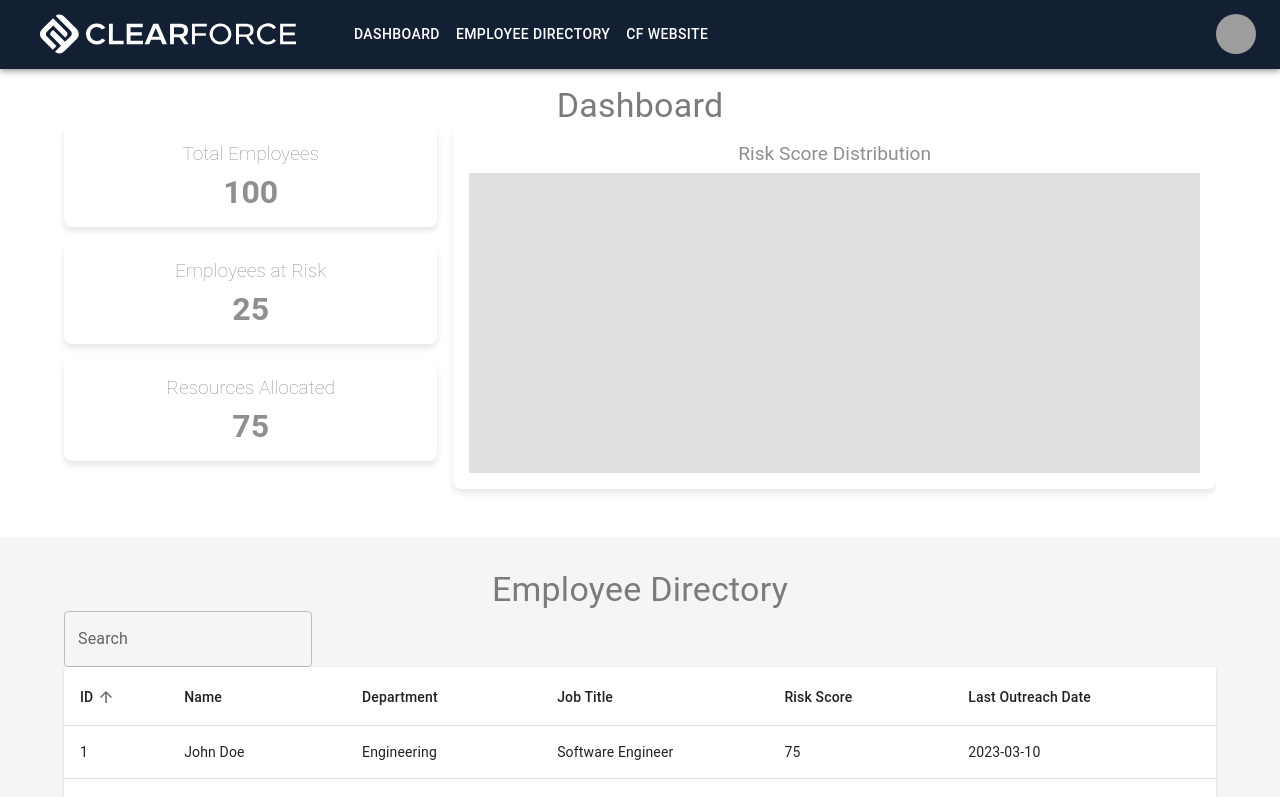
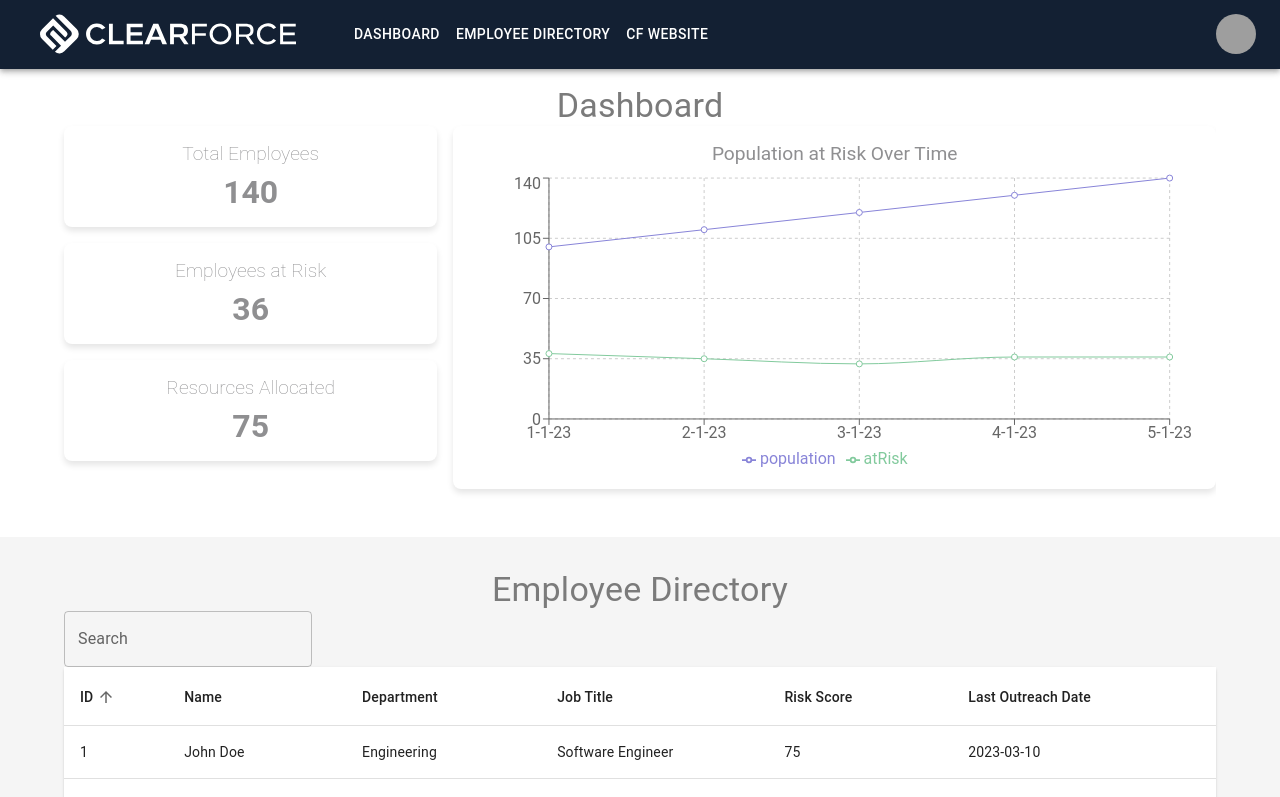
Before and after one commit to dunncw/VA_model_frontend_codux, a React (Create React App) app: page /#/ in a window 1280 px wide. Shown: the top 797 px of the page. Built offline with nearby package versions, Linux system fonts and the light colour scheme; grey boxes are pictures that could not be loaded.

Commit message:
added charts using recharts

```diff
--- a/package.json
+++ b/package.json
@@ -18,6 +18,7 @@
     "react": "^18.2.0",
     "react-dom": "^18.2.0",
     "react-router-dom": "^6.10.0",
+    "recharts": "^2.6.0",
     "web-vitals": "^3.3.0"
   },
   "devDependencies": {
--- a/src/_codux/boards/app/app.board.tsx
+++ b/src/_codux/boards/app/app.board.tsx
@@ -5,9 +5,9 @@ export default createBoard({
     name: 'App',
     Board: () => <App key={null} />,
     environmentProps: {
-        windowWidth: 1020,
-        canvasWidth: 1400,
-        windowHeight: 839,
+        windowWidth: 1210,
+        canvasWidth: 1254,
+        windowHeight: 830,
         canvasHeight: 939,
     },
 });
--- a/src/components/Chart/Chart.module.scss
+++ b/src/components/Chart/Chart.module.scss
@@ -9,6 +9,7 @@
   margin-bottom: 1rem;
   justify-items: center;
   height: 100%; // Set the height of the chart to 100%
+  min-height: 100%; // Set the min-height of the chart to 100%
 }
 
 .title {
--- a/src/components/Chart/Chart.tsx
+++ b/src/components/Chart/Chart.tsx
@@ -1,20 +1,63 @@
 // src/components/Chart/Chart.tsx
-import React from 'react';
+import React, { PureComponent } from 'react';
+import {
+  LineChart,
+  Line,
+  XAxis,
+  YAxis,
+  CartesianGrid,
+  Tooltip,
+  Legend,
+  ResponsiveContainer,
+} from 'recharts';
 import styles from './Chart.module.scss';
 
 interface ChartProps {
   title: string;
+  data: any[];
+  dataKeys: string[];
+  colors?: string[];
 }
 
-const Chart: React.FC<ChartProps> = ({ title }) => {
-  return (
-    <div className={styles.chart}>
-      <div className={styles.title}>{title}</div>
-      <div className={styles.dummyChart} style={{ width: '100%', height: '300px', backgroundColor: '#e0e0e0' }}>
-        {/* Add your chart implementation here */}
-      </div>
-    </div>
-  );
+const formatDateAxisTicks = (tick: number) => {
+  const date = new Date(tick);
+  // return date in mm-dd-yy format
+  return `${date.getMonth() + 1}-${date.getDate()}-${date.getFullYear() % 100}`;
 };
 
+class Chart extends PureComponent<ChartProps> {
+  render() {
+    const { title, dataKeys, colors } = this.props;
+
+    const defaultColors = ['#8884d8', '#82ca9d'];
+
+    const dummyData = [
+      { date: new Date(2023, 0, 1).getTime(), population: 100, atRisk: 38 },
+      { date: new Date(2023, 1, 1).getTime(), population: 110, atRisk: 35 },
+      { date: new Date(2023, 2, 1).getTime(), population: 120, atRisk: 32 },
+      { date: new Date(2023, 3, 1).getTime(), population: 130, atRisk: 36 },
+      { date: new Date(2023, 4, 1).getTime(), population: 140, atRisk: 36 },
+    ];
+
+    return (
+      <div className={styles.chart}>
+        <div className={styles.title}>{title}</div>
+        <div className={styles.dummyChart} style={{ width: '100%', height: '300px' }}>
+          <ResponsiveContainer width="100%" height="100%">
+            <LineChart data={dummyData} margin={{ top: 5, right: 30, left: 20, bottom: 5 }}>
+              <CartesianGrid strokeDasharray="3 3" />
+              <XAxis dataKey="date" tickFormatter={formatDateAxisTicks} />
+              <YAxis />
+              <Tooltip />
+              <Legend />
+              <Line type="monotone" dataKey="population" stroke="#8884d8" activeDot={{ r: 8 }} />
+              <Line type="monotone" dataKey="atRisk" stroke="#82ca9d" />
+            </LineChart>
+          </ResponsiveContainer>
+        </div>
+      </div>
+    );
+  }
+}
+
 export default Chart;
--- /dev/null
+++ b/src/components/Chart/Chart_2.tsx
@@ -0,0 +1,62 @@
+// src/components/Chart/Chart_2.tsx
+import React, { PureComponent } from 'react';
+import {
+  ComposedChart,
+  Line,
+  Area,
+  Bar,
+  XAxis,
+  YAxis,
+  CartesianGrid,
+  Tooltip,
+  Legend,
+  Scatter,
+  ResponsiveContainer,
+} from 'recharts';
+import styles from './Chart.module.scss';
+
+interface ChartProps {
+  title: string;
+  data: any[];
+  dataKeys: string[];
+  colors?: string[];
+}
+
+class Chart_2 extends PureComponent<ChartProps> {
+  render() {
+    const { title, dataKeys, colors } = this.props;
+
+    const defaultColors = ['#8884d8', '#82ca9d'];
+
+    const dummyData = [
+      { date: "1-23",  aggregateRiskScore: 4.2, contactsAttempted: 3, successfulContacts: 3, selfReportedHappiness: 7.8 },
+      { date: "2-23",  aggregateRiskScore: 4.5, contactsAttempted: 2, successfulContacts: 2, selfReportedHappiness: 7.5 },
+      { date: "3-23",  aggregateRiskScore: 5.4, contactsAttempted: 4, successfulContacts: 3, selfReportedHappiness: 6.8 },
+      { date: "4-23",  aggregateRiskScore: 6.8, contactsAttempted: 6, successfulContacts: 4, selfReportedHappiness: 6.5 },
+      { date: "5-23",  aggregateRiskScore: 7.5, contactsAttempted: 7, successfulContacts: 2, selfReportedHappiness: 4 },
+    ];
+
+    return (
+      <div className={styles.chart}>
+        <div className={styles.title}>{title}</div>
+        <div className={styles.dummyChart} style={{ width: '100%', height: '300px' }}>
+          <ResponsiveContainer width="100%" height="100%">
+            <ComposedChart data={dummyData} margin={{ top: 5, right: 30, left: 20, bottom: 5 }}>
+              <CartesianGrid strokeDasharray="3 3" />
+              <XAxis dataKey="date" />
+              <YAxis />
+              <Tooltip />
+              <Legend />
+              <Area type="monotone" dataKey="aggregateRiskScore" fill="#8884d8" stroke="#8884d8" />
+              <Bar dataKey="contactsAttempted" barSize={20} fill="#413ea0" />
+              <Scatter dataKey="successfulContacts" fill="red" />
+              <Line type="monotone" dataKey="selfReportedHappiness" stroke="#ff7300" />
+            </ComposedChart>
+          </ResponsiveContainer>
+        </div>
+      </div>
+    );
+  }
+}
+
+export default Chart_2;
--- /dev/null
+++ b/src/components/RadarChart/RadarChart.module.scss
@@ -0,0 +1,6 @@
+// src/components/RadarChart/RadarChart.module.scss
+.radarChart {
+    width: 100%;
+    height: 300px;
+    min-height: 100%; // Set the min-height of the chart to 100%
+}
--- /dev/null
+++ b/src/components/RadarChart/RadarChart.tsx
@@ -0,0 +1,39 @@
+// src/components/RadarChart/RadarChart.tsx
+import React from 'react';
+import {
+  Radar,
+  RadarChart as RechartsRadarChart,
+  PolarGrid,
+  PolarAngleAxis,
+  PolarRadiusAxis,
+  ResponsiveContainer,
+} from 'recharts';
+import styles from './RadarChart.module.scss';
+
+interface RadarChartData {
+  subject: string;
+  score: number;
+  fullMark: number;
+}
+
+interface RadarChartProps {
+  data: RadarChartData[];
+}
+
+const RadarChart: React.FC<RadarChartProps> = ({ data }) => {
+
+  return (
+    <div className={styles.radarChart}>
+      <ResponsiveContainer width="100%" height="100%">
+        <RechartsRadarChart cx="50%" cy="50%" outerRadius="80%" data={data}>
+          <PolarGrid />
+          <PolarAngleAxis dataKey="subject" />
+          <PolarRadiusAxis />
+          <Radar name="Risk Score" dataKey="score" stroke="#8884d8" fill="#8884d8" fillOpacity={0.6} />
+        </RechartsRadarChart>
+      </ResponsiveContainer>
+    </div>
+  );
+};
+
+export default RadarChart;
--- a/src/pages/Dashboard/Dashboard.module.scss
+++ b/src/pages/Dashboard/Dashboard.module.scss
@@ -18,11 +18,14 @@
   margin-bottom: 2rem;
   font-weight: lighter;
   color: $body-grey-text-color;
+  min-height: 100%; // Set the min-height of the chart to 100%
+  height: flex;
 }
 
 .charts {
   width: 100%;
   height: 100%;
+  min-height: 100%; // Set the min-height of the chart to 100%
   overflow: hidden;
   position: relative;
   color: $body-grey-text-color;
--- a/src/pages/Dashboard/Dashboard.tsx
+++ b/src/pages/Dashboard/Dashboard.tsx
@@ -6,17 +6,25 @@ import { Grid, Typography, Container } from '@mui/material';
 
 const Dashboard: React.FC = () => {
   // Replace these dummy values with real data fetched from your backend
-  const totalEmployees = 100;
-  const employeesAtRisk = 25;
+  const totalEmployees = 140;
+  const employeesAtRisk = 36;
   const resourcesAllocated = 75;
 
+  const dummyData = [
+    { date: '01-01', populationAtRisk: 20 },
+    { date: '01-02', populationAtRisk: 22 },
+    { date: '01-03', populationAtRisk: 25 },
+    // Add more data points
+  ];
 
   return (
     <Container maxWidth="lg" className={styles.dashboard}>
-      <Typography variant="h4" component="h1" className={styles.title}>Dashboard</Typography>
+      <Typography variant="h4" component="h1" className={styles.title}>
+        Dashboard
+      </Typography>
       <Grid container spacing={2}>
         <Grid item xs={12} sm={4}>
-          <Grid container spacing={2} direction="column" className={styles.summaryCards}>
+          <Grid container spacing={2} direction="column" className={styles.summaryCards} >
             <Grid item>
               <SummaryCard title="Total Employees" value={totalEmployees} />
             </Grid>
@@ -29,7 +37,12 @@ const Dashboard: React.FC = () => {
           </Grid>
         </Grid>
         <Grid item xs={12} sm={8} className={styles.charts}>
-          <Chart title="Risk Score Distribution" />
+          <Chart
+            title="Population at Risk Over Time"
+            data={dummyData}
+            dataKeys={['populationAtRisk']}
+            colors={['#8884d8']}
+          />
           {/* Add more charts if needed */}
         </Grid>
       </Grid>
--- a/src/pages/EmployeeDetails/EmployeeDetails.tsx
+++ b/src/pages/EmployeeDetails/EmployeeDetails.tsx
@@ -1,8 +1,10 @@
-import React, { useState, useEffect } from 'react';
+import React, { useState, useEffect, PureComponent } from 'react';
 import { useParams, useNavigate } from 'react-router-dom';
 import styles from './EmployeeDetails.module.scss';
 import { Card, Button, Grid, Typography, CardContent, CardHeader } from '@mui/material';
-import Chart from '../../components/Chart/Chart';
+import Chart from '../../components/Chart/Chart_2';
+import RadarChart from '../../components/RadarChart/RadarChart';
+import Chart_2 from '../../components/Chart/Chart_2';
 
 interface Employee {
   id: number;
@@ -28,6 +30,22 @@ const EmployeeDetails: React.FC = () => {
   const [employee, setEmployee] = useState<Employee | null>(null);
   const { id } = useParams<RouteParams>();
   const navigate = useNavigate();
+
+  const radarChartData = [
+    { subject: 'Financial Problems', score: 65, fullMark: 100 },
+    { subject: 'Substance Problems', score: 75, fullMark: 100 },
+    { subject: 'Legal Problems', score: 85, fullMark: 100 },
+    { subject: 'Relationship Issues', score: 95, fullMark: 100 },
+    { subject: 'Lack of Connectedness', score: 50, fullMark: 100 },
+  ];
+
+  const dummyData = [
+    { date: new Date(2023, 0, 1).getTime(), population: 100, atRisk: 38 },
+    { date: new Date(2023, 1, 1).getTime(), population: 110, atRisk: 35 },
+    { date: new Date(2023, 2, 1).getTime(), population: 120, atRisk: 32 },
+    { date: new Date(2023, 3, 1).getTime(), population: 130, atRisk: 36 },
+    { date: new Date(2023, 4, 1).getTime(), population: 140, atRisk: 36 },
+  ];
 
   useEffect(() => {
     if (id) {
@@ -71,7 +89,7 @@ const EmployeeDetails: React.FC = () => {
       </Grid>
 
       <Grid container spacing={2} className={styles.cardContainer}>
-        <Grid item xs={12} md={6}>
+        <Grid item xs={12} md={4}>
           <Card>
             <CardHeader title="Employee Profile" />
             <CardContent>
@@ -82,14 +100,15 @@ const EmployeeDetails: React.FC = () => {
             </CardContent>
           </Card>
         </Grid>
-        <Grid item xs={12} md={6}>
+        <Grid item xs={12} md={8}>
           <Card>
             <CardHeader title="Risk Score Breakdown" />
             <CardContent>
-              <Typography>Overall Risk Score: 0.5</Typography>
-              <Typography>Department Risk Score: 0.5</Typography>
-              <Typography>Job Title Risk Score: 0.5</Typography>
-              <Typography>Address Risk Score: 0.5</Typography>
+              {/* i want to add a number right blew and centered from the radar chart that is the agregate risk score */}
+              {/* center the text  */}
+              <Typography>Aggregate Risk Score: <b>7.5</b></Typography>
+              <RadarChart data={radarChartData} />
+
             </CardContent>
           </Card>
         </Grid>
@@ -98,7 +117,12 @@ const EmployeeDetails: React.FC = () => {
             <CardHeader title="Historical Lookback" />
             <CardContent>
               {/* place a dummy image here */}
-              <Chart title='' />
+              <Chart_2
+                title=""
+                data={dummyData}
+                dataKeys={['populationAtRisk']}
+                colors={['#8884d8']}
+              />
               <Typography>Legend</Typography>
             </CardContent>
           </Card>
```
Also changed, not shown: 1 other file (tests, documents, lock files or other folders).
